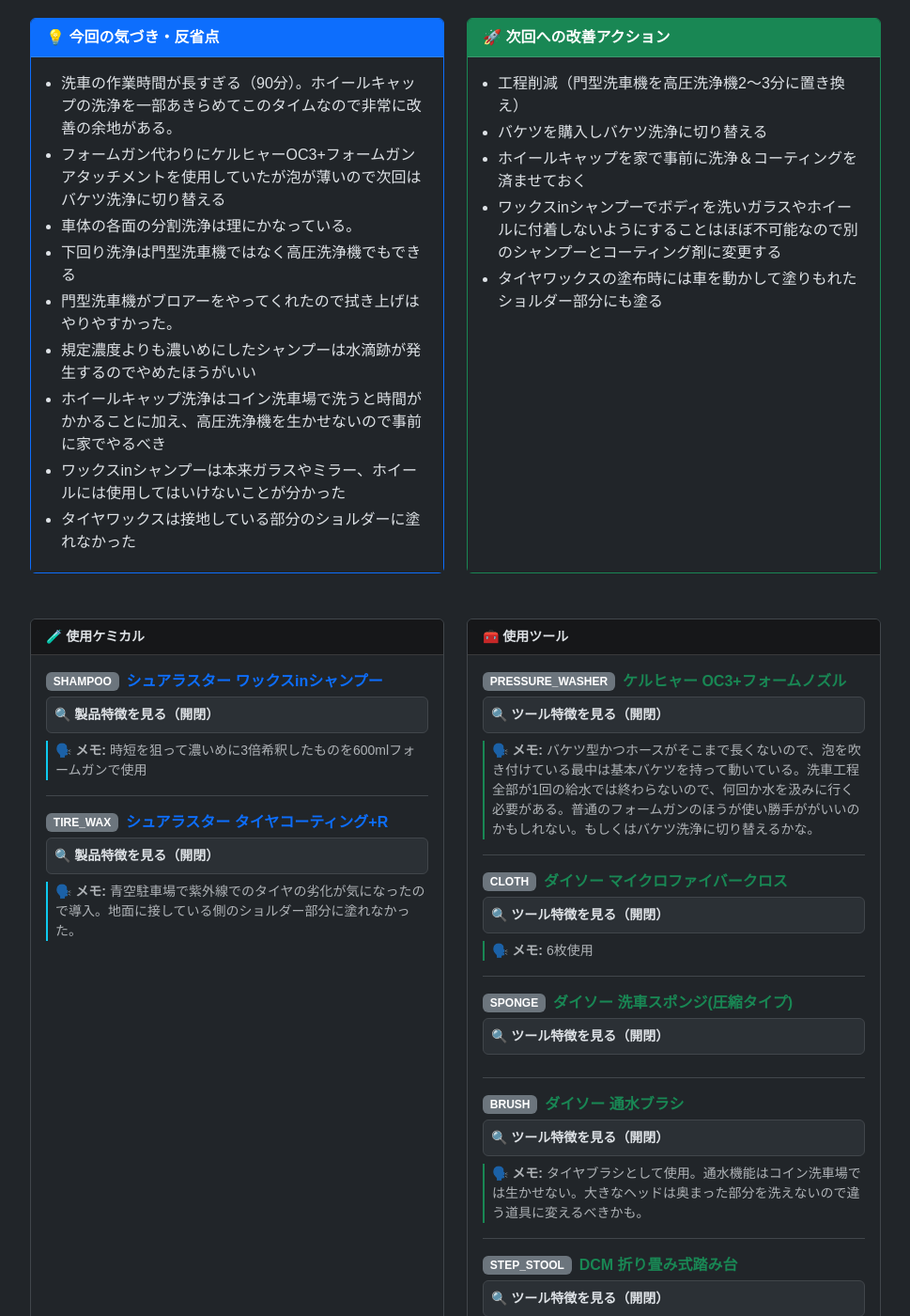
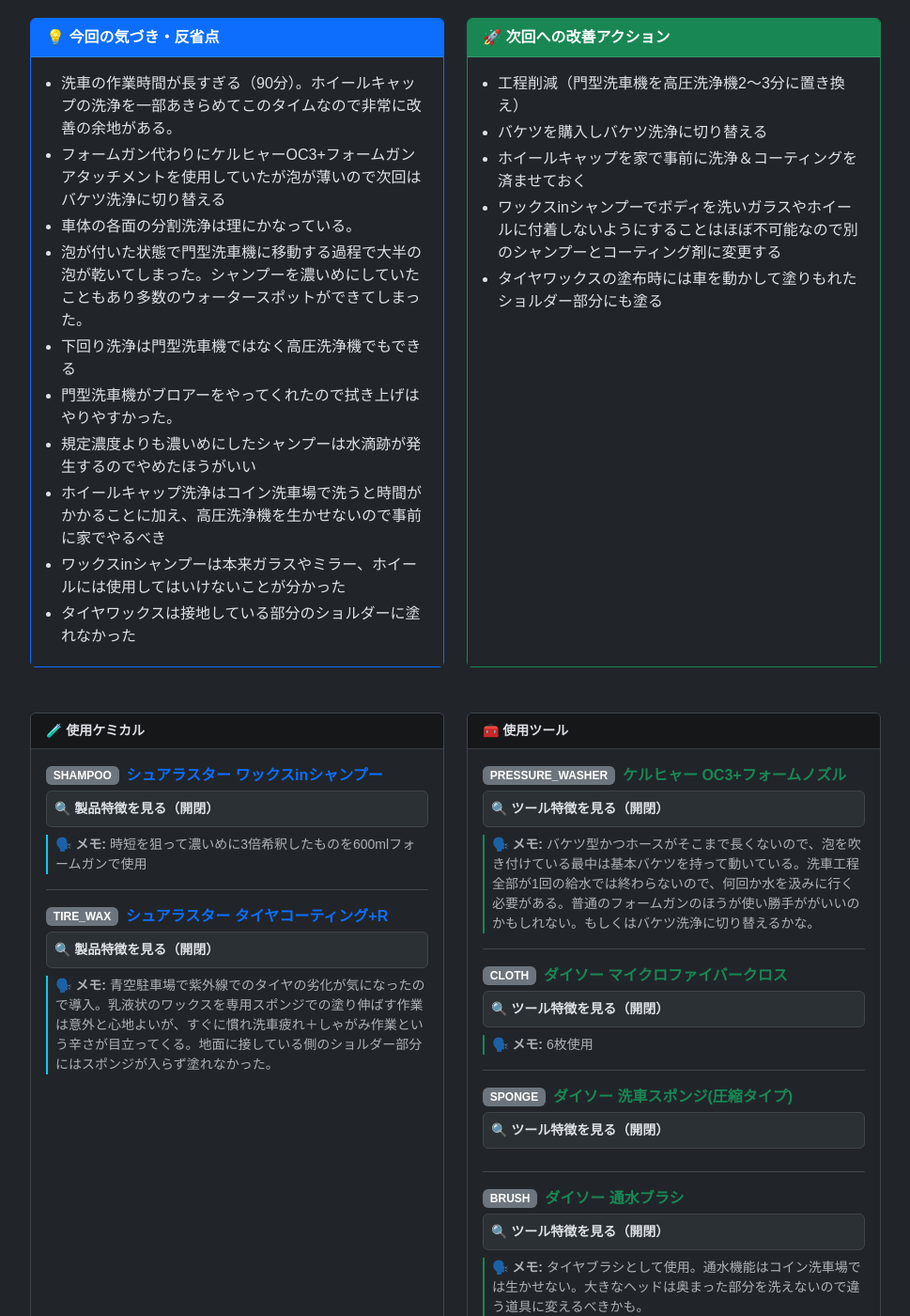
Before and after one commit to funyapar-org/fuel-lab, a Jekyll site: the page built from _wash_logs/2026-04-18-wash-log.md, in a window 1280 px wide and 1400 px high, scrolled down 648 px. Shown: the whole window at 94% size, without its empty margins (155-1124 px from the left). Built offline with Jekyll 4.4.1, drawn with Linux system fonts in a browser that asks for light colours.

Commit message:
文章追加

```diff
--- a/_wash_logs/2026-04-18-wash-log.md
+++ b/_wash_logs/2026-04-18-wash-log.md
@@ -24,7 +24,7 @@ chemicals:
   - id: shampoo.sur_wax_in
     note: 時短を狙って濃いめに3倍希釈したものを600mlフォームガンで使用
   - id: tire_wax.sur_tire_wax_r
-    note: 青空駐車場で紫外線でのタイヤの劣化が気になったので導入。地面に接している側のショルダー部分に塗れなかった。
+    note: 青空駐車場で紫外線でのタイヤの劣化が気になったので導入。乳液状のワックスを専用スポンジでの塗り伸ばす作業は意外と心地よいが、すぐに慣れ洗車疲れ＋しゃがみ作業という辛さが目立ってくる。地面に接している側のショルダー部分にはスポンジが入らず塗れなかった。
 
 # --- 使用ツール ---
 tools:
@@ -76,6 +76,7 @@ findings:
   - 洗車の作業時間が長すぎる（90分）。ホイールキャップの洗浄を一部あきらめてこのタイムなので非常に改善の余地がある。
   - フォームガン代わりにケルヒャーOC3+フォームガンアタッチメントを使用していたが泡が薄いので次回はバケツ洗浄に切り替える
   - 車体の各面の分割洗浄は理にかなっている。
+  - 泡が付いた状態で門型洗車機に移動する過程で大半の泡が乾いてしまった。シャンプーを濃いめにしていたこともあり多数のウォータースポットができてしまった。
   - 下回り洗浄は門型洗車機ではなく高圧洗浄機でもできる
   - 門型洗車機がブロアーをやってくれたので拭き上げはやりやすかった。
   - 規定濃度よりも濃いめにしたシャンプーは水滴跡が発生するのでやめたほうがいい
```
